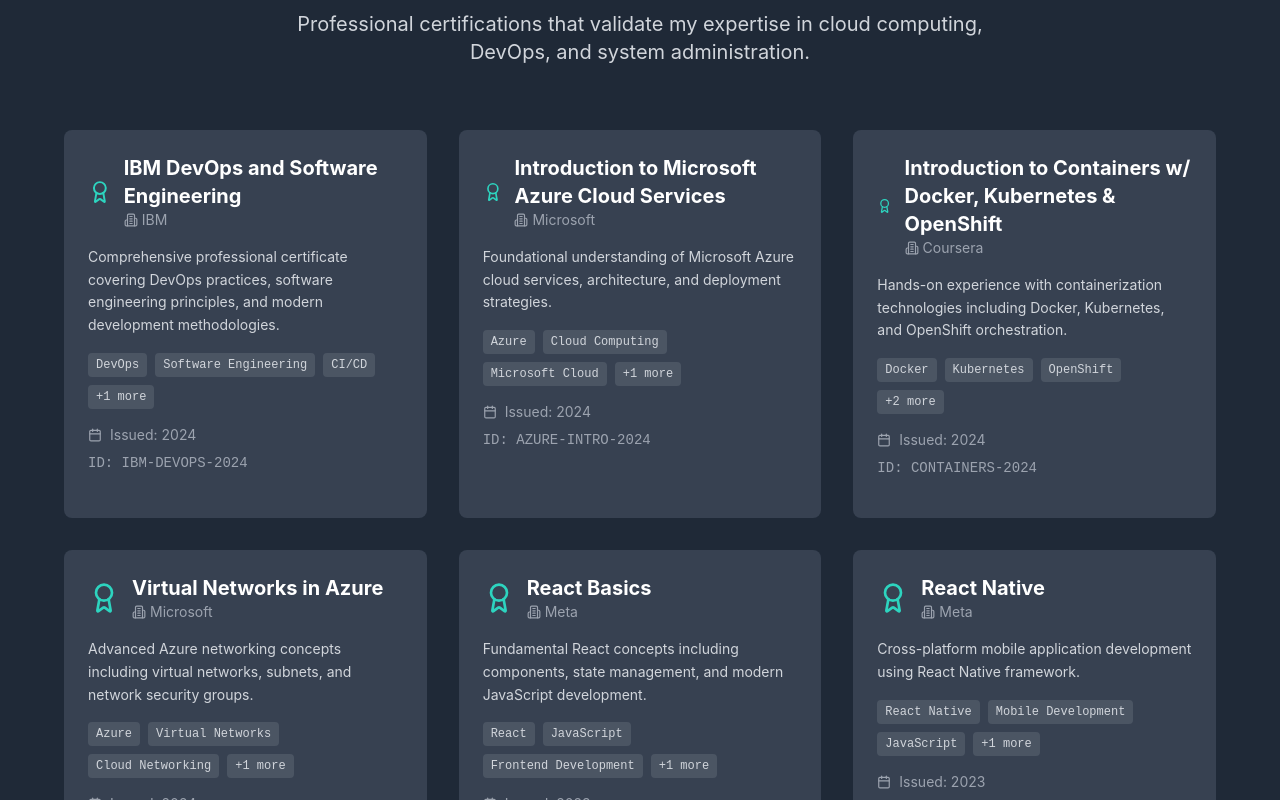
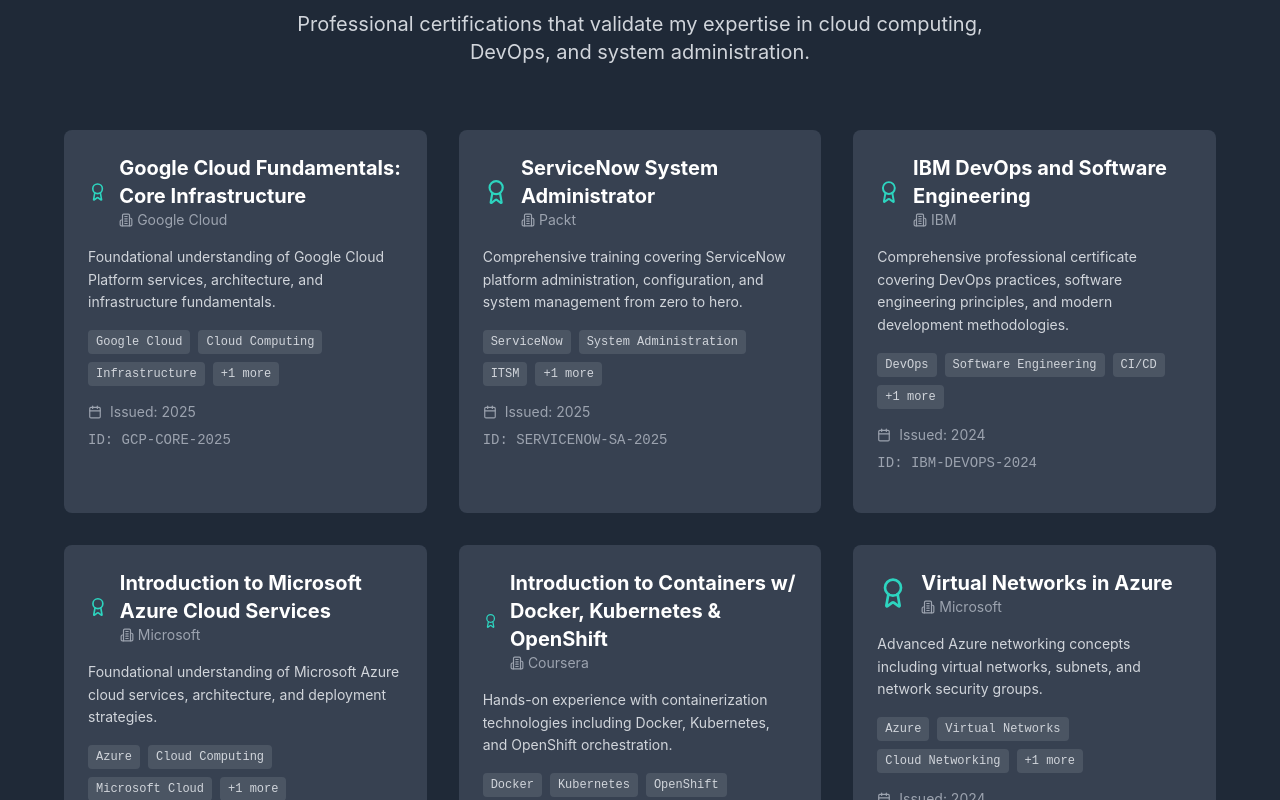
Before and after one commit to DevITJAX/my-devops-portfolio, a React (Vite) app: page / in a window 1280 px wide. Shown: the part 8460-9260 px from the top of the page. Built offline with nearby package versions, Linux system fonts and the light colour scheme.

Commit message:
Sort certifications to display in-progress first

```diff
--- a/src/components/sections/Certifications.jsx
+++ b/src/components/sections/Certifications.jsx
@@ -25,6 +25,13 @@
     }
   }
 
+  // Sort certifications: in-progress first, then others
+  const sortedCertifications = [...certifications].sort((a, b) => {
+    if (a.status === 'in-progress' && b.status !== 'in-progress') return -1
+    if (a.status !== 'in-progress' && b.status === 'in-progress') return 1
+    return 0
+  })
+
   return (
     <section id="certifications" className="section bg-gray-800">
       <div className="container mx-auto px-4">
@@ -51,7 +58,7 @@
             variants={containerVariants}
             className="grid md:grid-cols-2 lg:grid-cols-3 gap-8"
           >
-            {certifications.map((cert) => (
+            {sortedCertifications.map((cert) => (
               <motion.div
                 key={cert.id}
                 variants={itemVariants}
```
